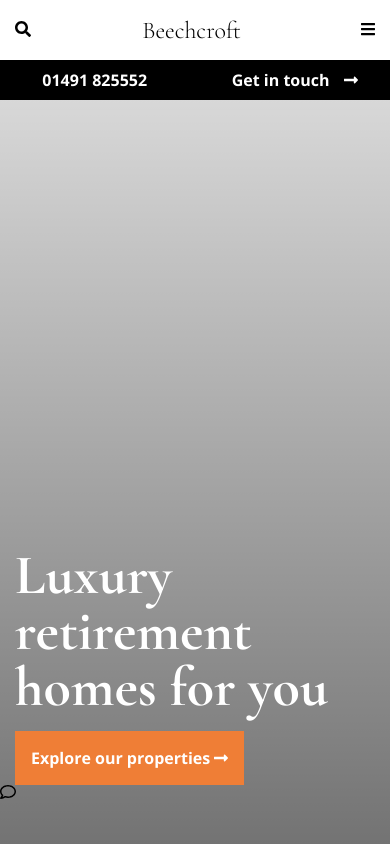
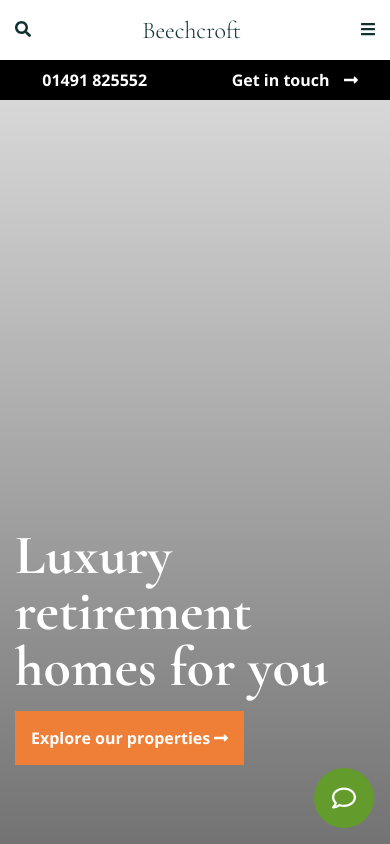
Before and after one commit to ol-berry01/owb-html-boilerplate, a website built with webpack: page inc/template.html in a window 390 px wide. Built offline with nearby package versions, Linux system fonts and the light colour scheme.

Commit message:
Footer styles - mobile
Update resets.scss:
- update grid-template-rows values

Create footer.scss:
- set footer style rules

Update header.scss:
- set colour value
remove grid-template-columns

Update name of hero.scss

Update main.scss:
- import footer

Update template.html:
- refactor footer markup

```diff
--- a/inc/scss/base/_reset.scss
+++ b/inc/scss/base/_reset.scss
@@ -16,7 +16,7 @@ body {
     "header"
     "main"
     "footer";
-  grid-template-rows: 100px 1fr 60px;
+  grid-template-rows: 100px 1fr 80px;
 }
 
 h1,
--- /dev/null
+++ b/inc/scss/layout/_footer.scss
@@ -0,0 +1,24 @@
+.footer {
+  height: 100%;
+  padding: 0 15px;
+  grid-area: footer;
+  position: relative;
+
+  .message-toggle {
+    background: $colour-green;
+    height: 3.75rem;
+    width: 3.75rem;
+    border-radius: 100%;
+    position: absolute;
+    bottom: 1rem;
+    right: 1rem;
+    display: flex;
+    align-items: center;
+    justify-content: center;
+
+    svg {
+      color: $colour-white;
+      font-size: 1.5rem;
+    }
+  }
+}
--- a/inc/scss/layout/_header.scss
+++ b/inc/scss/layout/_header.scss
@@ -10,9 +10,9 @@ header {
 
   .nav {
     background: $colour-white;
+    color: $colour-dark-green;
     width: 100%;
     display: grid;
-    grid-template-columns: repeat(6fr);
     grid-template-rows: 60px 40px;
     grid-template-areas:
       "search search logo logo  menu menu"
--- a/inc/scss/layout/hero.scss
+++ b/inc/scss/layout/_hero.scss
@@ -1,5 +1,5 @@
 main {
-  height: calc(100vh - 160px);
+  height: calc(100vh - 180px);
   grid-area: main;
 
   .hero {
--- a/inc/scss/main.scss
+++ b/inc/scss/main.scss
@@ -21,4 +21,5 @@
 
 // Layout
 @import "layout/header";
+@import "layout/footer";
 @import "layout/hero";
--- a/inc/template.html
+++ b/inc/template.html
@@ -44,8 +44,10 @@
       </div>
     </main>
     <footer>
-      <div class="message-toggle">
-        <i class="far fa-comment"></i>
+      <div class="footer container">
+        <div class="message-toggle">
+          <i class="far fa-comment"></i>
+        </div>
       </div>
     </footer>
   </body>
```
